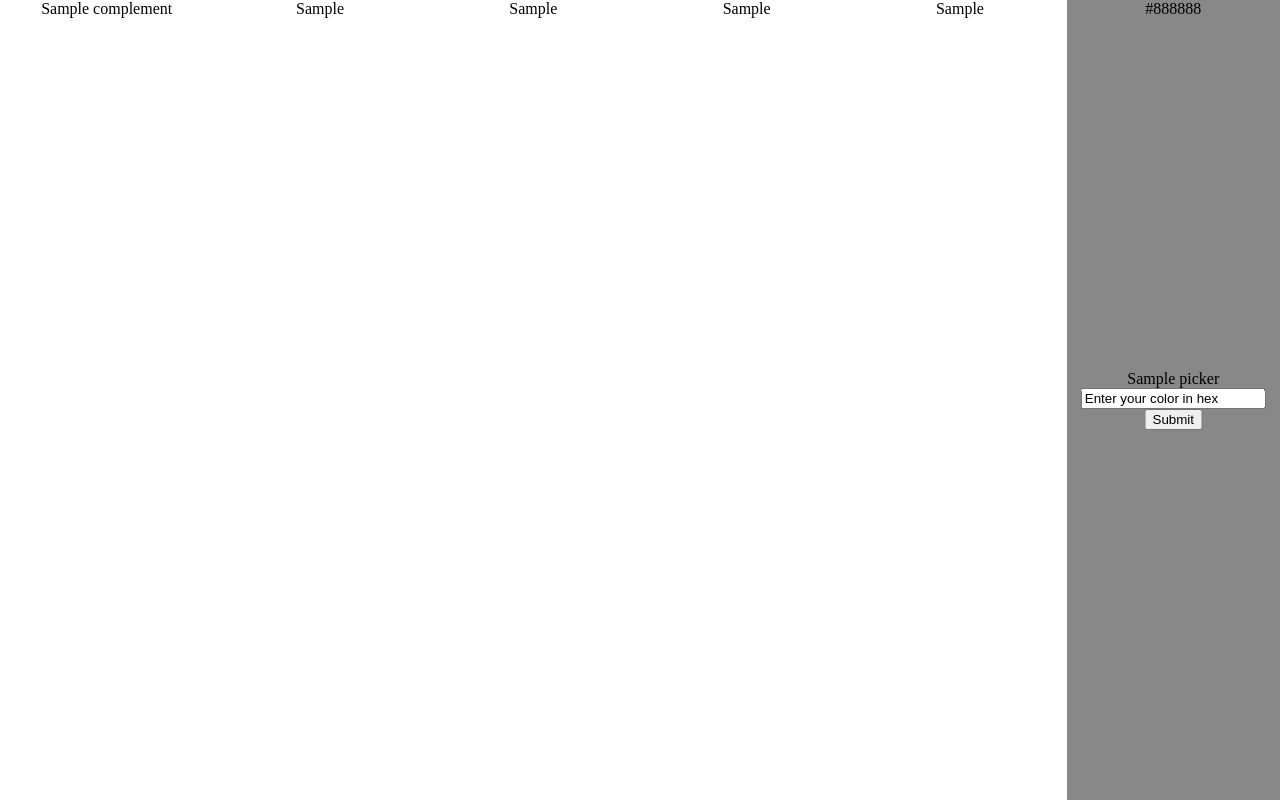
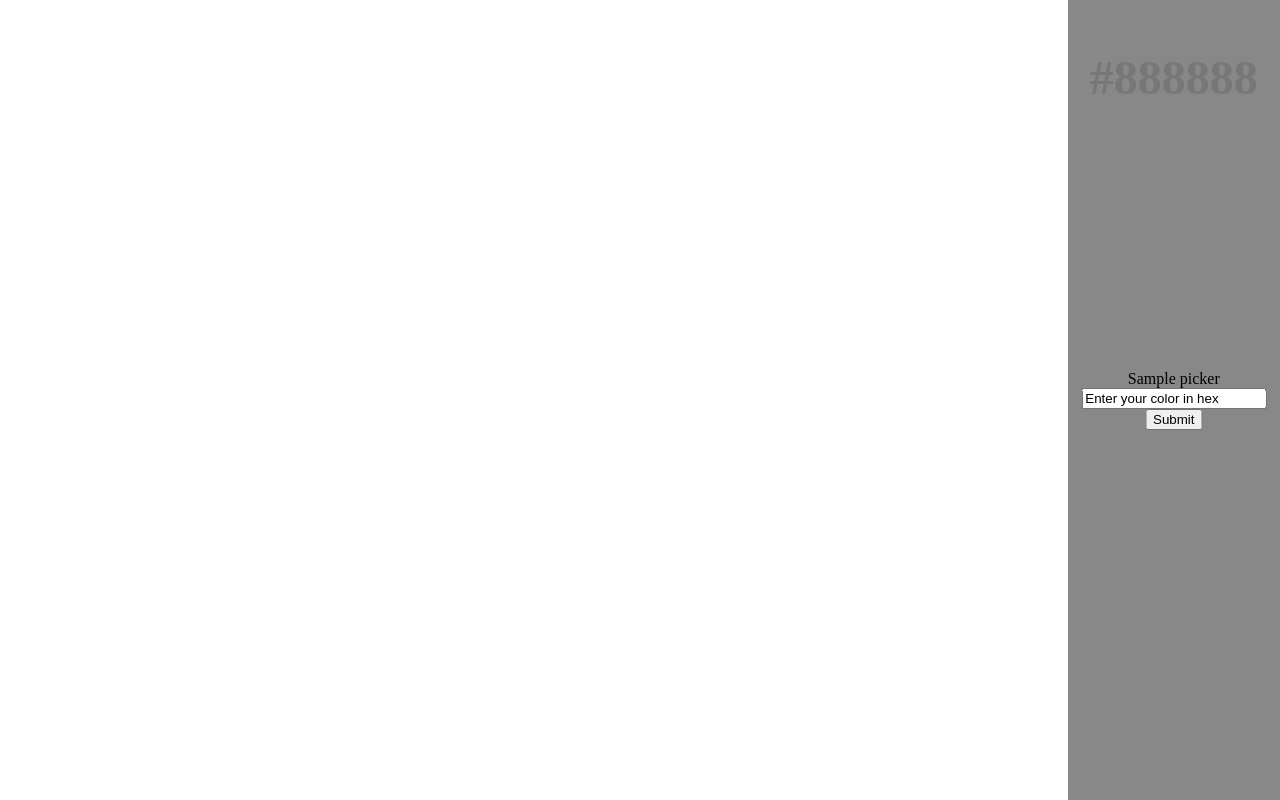
Before and after one commit to MatthieuBOSCHER/NormeColor, a Flask app: template templates/index.html in a window 1280 px wide. Run offline with Flask 2, Linux system fonts and the light colour scheme; the template is opened without the code that fills it: most values are stand-ins (such as "Sample title", 1, 10 or a date in 2020); some libraries are stand-ins or nearby versions.

Commit message:
the end for real, changed split for triadic, added random color on load

```diff
--- a/app.py
+++ b/app.py
@@ -1,17 +1,27 @@
-from flask import Flask, render_template, request, redirect
+from flask import Flask, render_template, request, redirect, url_for
 import create_palete as plt
 from flask_bootstrap import Bootstrap
 from flask_colorpicker import colorpicker
 import re
+import random
 
 app = Flask(__name__)
 
 Bootstrap(app)
 colorpicker(app)
 
+
 @app.route('/')
-def hello_world():  # put application's code here
-    return render_template("index.html")
+def index():  # put application's code here
+    random_color = lambda: random.randint(0, 255)
+    random_color = '#%02X%02X%02X' % (random_color(),random_color(),random_color())
+    palete = get_palette(random_color)
+    return render_template("index.html", complement=palete.get("complement").get_hexvalue(),
+                           triadicA=palete.get('triadicA').get_hexvalue(),
+                           triadicB=palete.get("triadicB").get_hexvalue(),
+                           analogusB=palete.get('analogusB').get_hexvalue(),
+                           analogusA=palete.get('analogusA').get_hexvalue(),
+                           input_color=palete.get("input_color").get_hexvalue())
 
 
 def get_palette(input_color="#00B2FF"):
@@ -22,9 +32,9 @@ def get_palette(input_color="#00B2FF"):
     input_color = tuple(int(input_color[i:i + 2], 16) for i in (0, 2, 4))
     input_color = plt.Color(input_color[0], input_color[1], input_color[2])
 
-    split_complementary = input_color.generate_split_complementary(input_color.hsv)
-    splitA = plt.create_color(split_complementary[0])
-    splitB = plt.create_color(split_complementary[1])
+    triadic_complementary = input_color.generate_triadic(input_color.hsv)
+    triadicA = plt.create_color(triadic_complementary[0])
+    triadicB = plt.create_color(triadic_complementary[1])
 
     analogus = input_color.generate_analogus(input_color.hsv)
     analogusA = plt.create_color(analogus[0])
@@ -33,22 +43,26 @@ def get_palette(input_color="#00B2FF"):
 
     complement = plt.create_color(input_color.generate_complementary(input_color.hsv))
 
-    palette = {"splitA": splitA, "splitB": splitB, "analogusA": analogusA, "analogusB": analogusB,
+    palette = {"triadicA": triadicA, "triadicB": triadicB, "analogusA": analogusA, "analogusB": analogusB,
                "complement": complement, "input_color": input_color}
 
     return palette
     return False
 
 
-@app.route('/color', methods=['POST'])
+@app.route('/', methods=['POST'])
 def color():
     input_color = request.form.get('hex')
+    # print(request)
     palete = get_palette(input_color)
-    return render_template("index.html", complement=palete.get("complement").get_hexvalue(), splitA=palete.get('splitA').get_hexvalue(),
-                           splitB=palete.get("splitB").get_hexvalue(), analogusB=palete.get('analogusB').get_hexvalue(),
+    return render_template("index.html", complement=palete.get("complement").get_hexvalue(), triadicA=palete.get('triadicA').get_hexvalue(),
+                           triadicB=palete.get("triadicB").get_hexvalue(), analogusB=palete.get('analogusB').get_hexvalue(),
                            analogusA=palete.get('analogusA').get_hexvalue(),
                            input_color=palete.get("input_color").get_hexvalue())
 
+# @app.after_request
+# def printrequest(response):
+#     print(response)
 
 
 if __name__ == '__main__':
--- a/templates/index.html
+++ b/templates/index.html
@@ -9,15 +9,15 @@
             padding: 0px;
             height: 100vh;
         }
-        dev {
-            display: flex;
-            align-content: center;
-            align-items: center;
-            text-align: center;
-            height: 100%;
+        /*dev {*/
+        /*    display: flex;*/
+        /*    align-content: center;*/
+        /*    align-items: center;*/
+        /*    text-align: center;*/
+        /*    height: 100%;*/
 
-            /*justify-content: center;*/
-        }
+        /*    !*justify-content: center;*!*/
+        /*}*/
         #parentDiv {
             display: flex;
             flex-direction: row;
@@ -32,15 +32,15 @@
             text-align: center;
             justify-content: center;
         }
-        .splitA {
-            background-color: {{splitA}};
+        .triadicA {
+            background-color: {{triadicA}};
             width: 17%;
             height: 100%;
             text-align: center;
             justify-content: center;
         }
-        .splitB {
-            background-color: {{splitB}};
+        .triadicB {
+            background-color: {{triadicB}};
             width: 17%;
             height: 100%;
             text-align: center;
@@ -68,7 +68,7 @@
             justify-content: center;
             margin-bottom: auto;
             margin-top: auto;
-        position: relative;
+            position: relative;
         }
         #colopicker {
             vertical-align: baseline;
@@ -79,7 +79,13 @@
             left: 50%;
             transform: translate(-50%, -50%);
         }
-
+        .text{
+            margin-top: 50px;
+            color: white;
+            mix-blend-mode: difference;
+            font-size: 3em;
+            font-weight: bolder;
+        }
     </style>
 </head>
 <body>
@@ -88,18 +94,18 @@
 </div>
     <div id="parentDiv">
 
-        <div class="complement">{{complement}}</div>
-        <div class="splitA">{{splitA}}</div>
-        <div class="splitB">{{splitB}}</div>
-        <div class="analogusA">{{analogusA}}</div>
-        <div class="analogusB">{{analogusB}}</div>
+        <div class="complement"><p class="text">{{complement}}</p></div>
+        <div class="triadicA"><p class="text">{{triadicA}}</p></div>
+        <div class="triadicB"><p class="text">{{triadicB}}</p></div>
+        <div class="analogusA"><p class="text">{{analogusA}}</p></div>
+        <div class="analogusB"><p class="text">{{analogusB}}</p></div>
         <div class="input">
-            {{input_color}}
+            <p class="text">{{input_color}}</p>
             <div id="colopicker">
                 {{ colorpicker.loader() }}
                 {{ colorpicker.picker(ids=[".color"]) }}
 
-                <form action="/color" method="post">
+                <form action="/" method="post">
                     <input name="hex" class='color' value='Enter your color in hex' />
                     <input type="submit" value="Submit">
                 </form>
```
Also changed, not shown: create_palete.py (+10 -18 lines), static/static/index.css (deleted).
